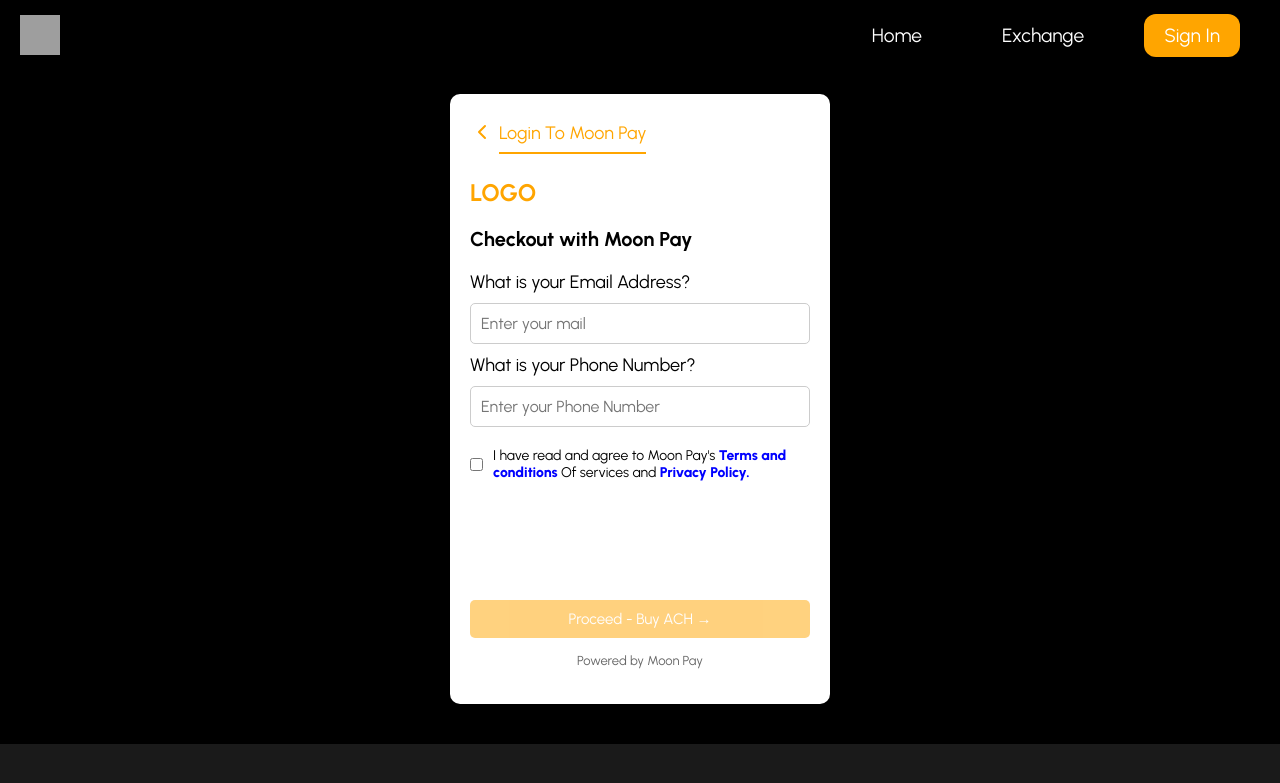
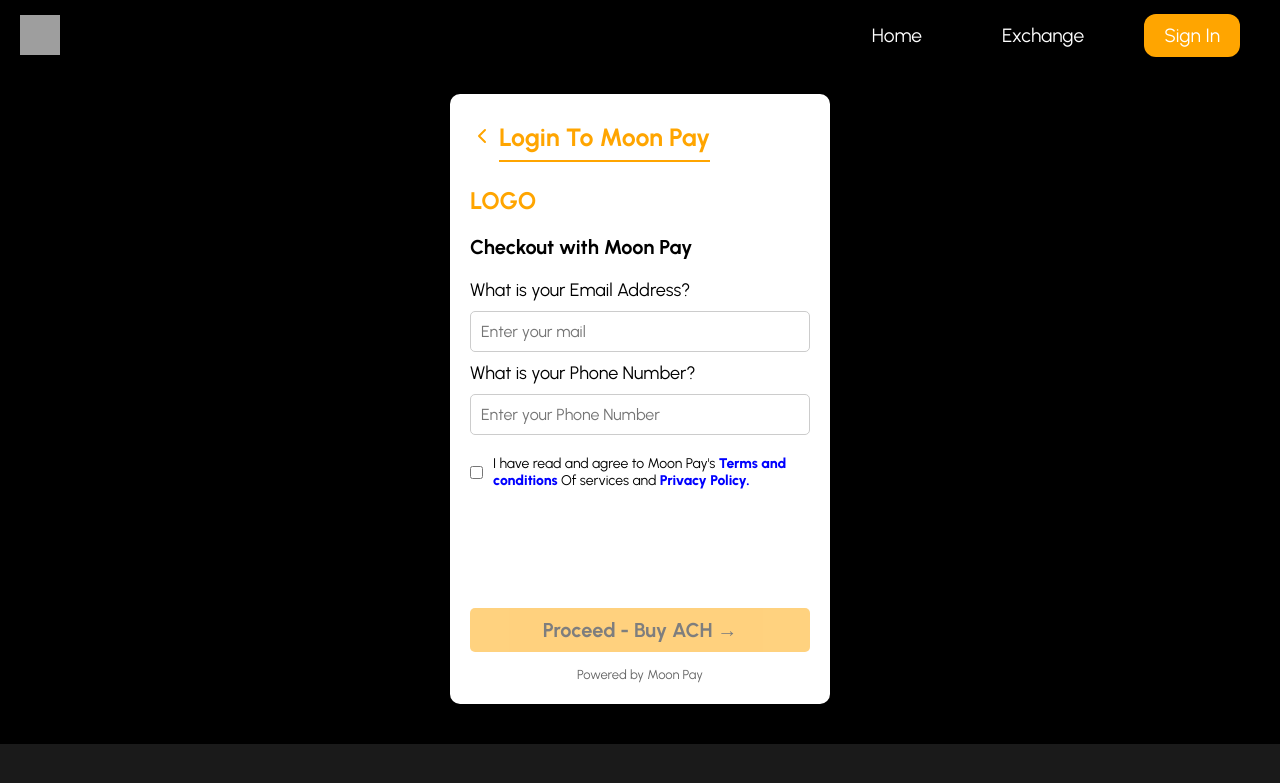
Before and after one commit to codifyinstitute/Crypto, a React (Create React App) app: page /Sell2 in a window 1280 px wide. Shown: the top 783 px of the page. Built offline with nearby package versions, Linux system fonts and the light colour scheme; grey boxes are pictures that could not be loaded.

Commit message:
imagessssss harshit99897998683333333333333333

```diff
--- a/src/components/Bank.js
+++ b/src/components/Bank.js
@@ -569,7 +569,7 @@
 
 const AccountInfo = styled.div`
   display: flex;
-
+  width: 100%;
   flex-direction: column;
   flex: 1;
 `;
--- a/src/components/Home.js
+++ b/src/components/Home.js
@@ -2,7 +2,7 @@
 import styled from "styled-components";
 import { useNavigate } from "react-router-dom";
 import axios from "axios";
-import { ChevronDown, ChevronUp, Info, X } from "lucide-react";
+import { ChevronDown, ChevronUp, ChevronLeft, Info, X, ChevronRight } from "lucide-react";
 import ind from "./../assets/ind.jpeg";
 import usdtt from "./../assets/usdtt.png";
 import payment from "./../assets/payment.png";
@@ -230,7 +230,7 @@
           </div>
           <div>
             <ProceedButton onClick={handleSellNowClick} disabled={!isValid}>
-              Proceed · Sell {selectedCurrency?.Name} →
+              Proceed · Sell {selectedCurrency?.Name} <ChevronRight/>
             </ProceedButton>
 
             <PaymentMethods>
--- a/src/components/Navbar.js
+++ b/src/components/Navbar.js
@@ -25,7 +25,6 @@
     width: 98%;
     margin: 1%;
     background-color: #000;
-    margin-bottom: 20%;
   }
 `;
 
@@ -62,7 +61,6 @@
       flex: 1;
       text-align: center;
       margin: 1%;
-
     }
 
     a {
--- a/src/components/Sell1.js
+++ b/src/components/Sell1.js
@@ -2,7 +2,7 @@
 import styled from 'styled-components';
 import { useNavigate, useLocation } from 'react-router-dom';
 import axios from 'axios';
-import { ChevronDown, ChevronUp, Info, X } from 'lucide-react';
+import { ChevronDown, ChevronUp,ChevronRight, Info, X } from 'lucide-react';
 import { ChevronLeft } from 'lucide-react';
 import ind from "./../assets/ind.jpeg";
 import usdtt from "./../assets/usdtt.png";
@@ -636,7 +636,11 @@
 
       <ExchangeCard>
       <div>
+
         <TabContainer>
+        <BackButton onClick={() => window.history.back()}>
+              <ChevronLeft />
+            </BackButton>
           <Tab active>Sell Crypto</Tab>
         </TabContainer>
 
@@ -754,7 +758,7 @@
       </div>
       <div>
         <ProceedButton onClick={handleSellNowClick} disabled={!isValid}>
-          Proceed · Sell {selectedCurrency?.Name} →
+          Proceed · Sell {selectedCurrency?.Name} <ChevronRight/>
         </ProceedButton>
 
         <PaymentMethods>
--- a/src/components/Sell2.js
+++ b/src/components/Sell2.js
@@ -47,7 +47,8 @@
   color: orange;
   border-bottom: 2px solid orange;
   cursor: pointer;
-  font-size: 18px;
+  font-weight:700 ;
+  font-size: 25px;
 `;
 
 const Logo = styled.div`
@@ -99,9 +100,10 @@
   justify-content: center;
   align-items: center;
   background-color: #ffa500;
-  color: white;
+  color: black;
   border: none;
-  font-size: 15px;
+  font-size: 20px;
+  font-weight: 700;
   border-radius: 5px;
   padding: 10px;
   width: 100%;
@@ -260,4 +262,7 @@
   );
 };
 
+
+
+
 export default Sell2;
```
